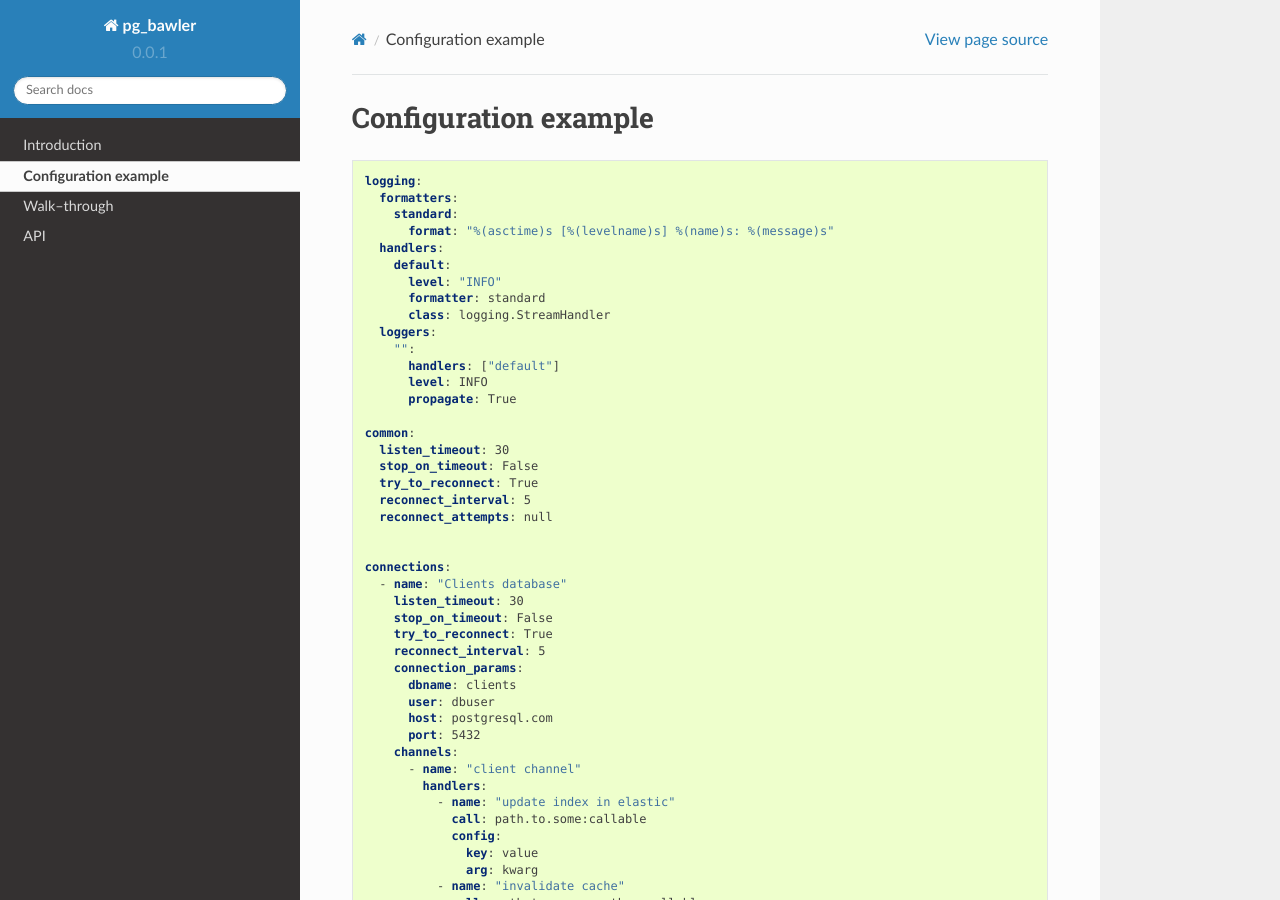
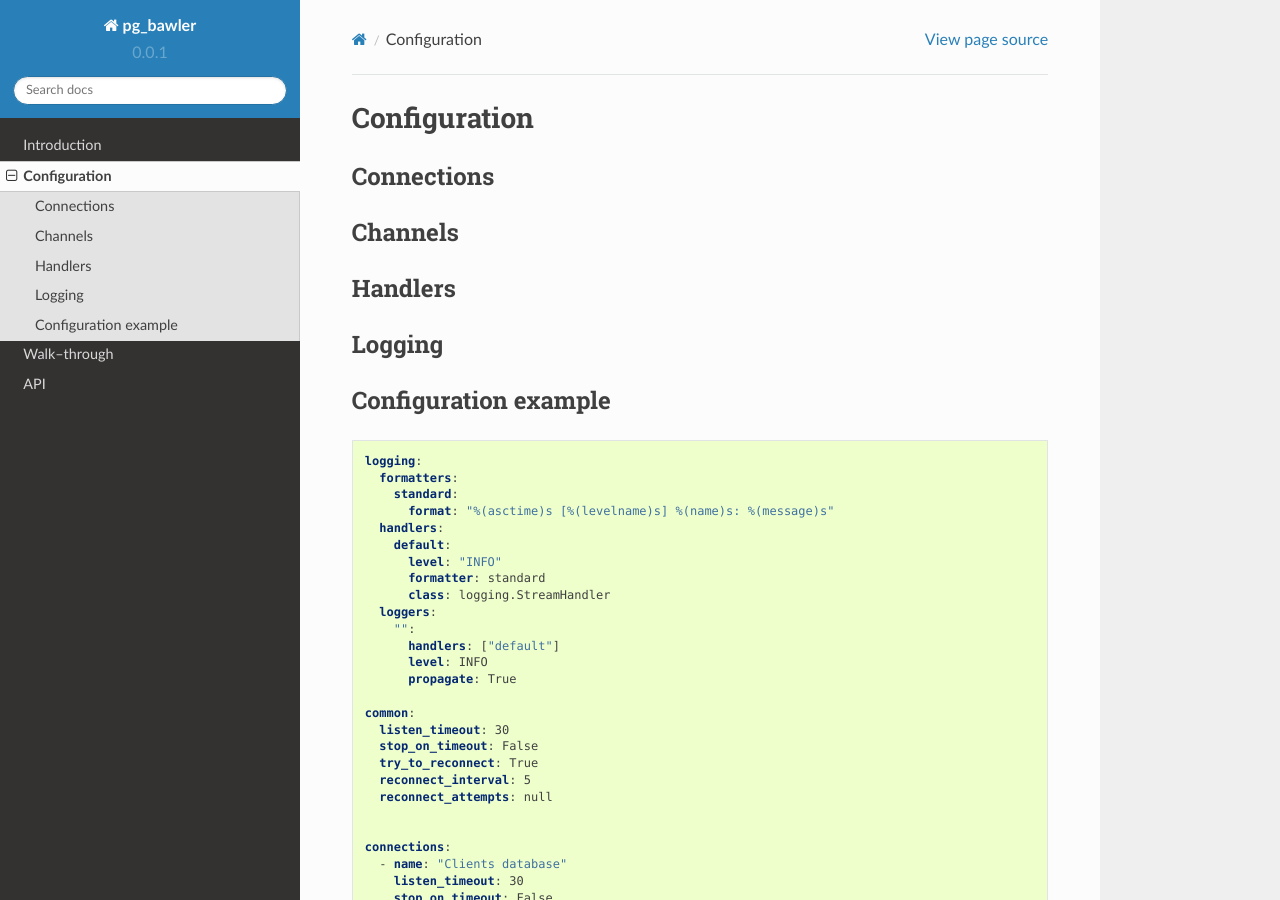
Before and after one commit to Vnet-as/pg_bawler, a Sphinx documentation site: the page built from docs/pg_bawlerd/config.rst, in a window 1280 px wide and 900 px high. Built offline with Sphinx 7.4.7 and the Read the Docs theme 2.0.0, drawn with Linux system fonts in a browser that asks for light colours.

Commit message:
Add more section to config docs page
Signed-off-by: Michal Kuffa <michal.kuffa@gmail.com>

```diff
--- a/docs/pg_bawlerd/config.rst
+++ b/docs/pg_bawlerd/config.rst
@@ -1,5 +1,26 @@
+=============
+Configuration
+=============
 
-=====================
+
+Connections
+===========
+
+
+Channels
+========
+
+
+Handlers
+========
+
+
+
+Logging
+=======
+
+
+
 Configuration example
 =====================
 
```
